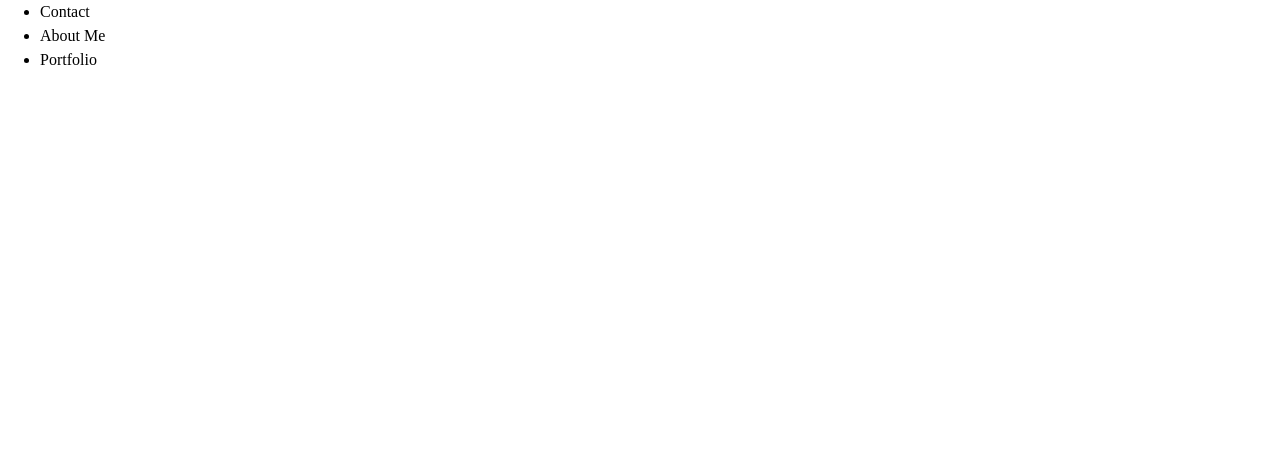
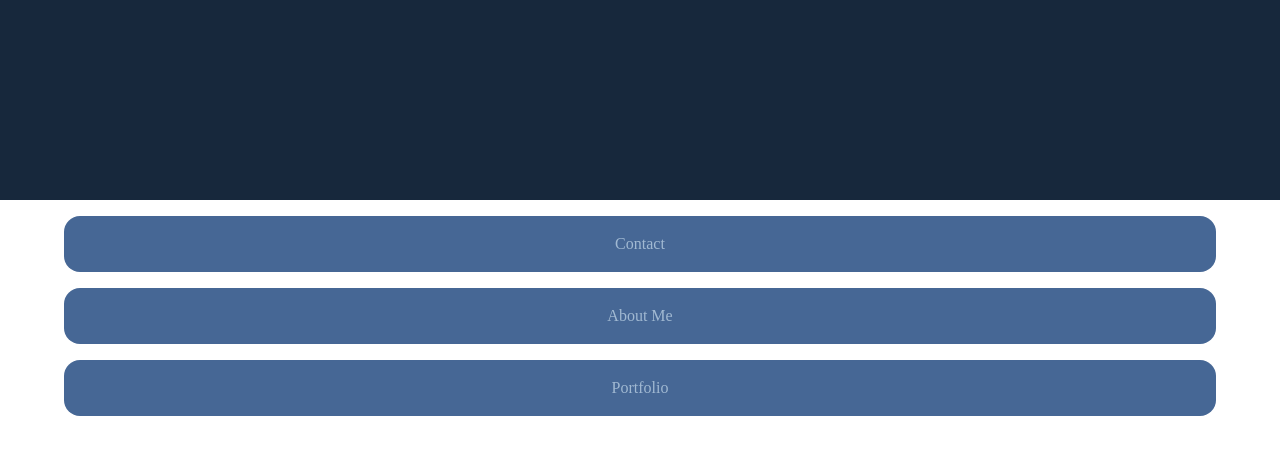
Before and after one commit to matthew-stockinger/matthewstockinger.com, a plain HTML site: page index.html in a window 1280 px wide. Drawn offline with Linux system fonts and the light colour scheme.

Commit message:
style updates

```diff
--- a/style.css
+++ b/style.css
@@ -57,3 +57,23 @@ p, h1, h2, h3, h4, h5, h6 {
   --light-steel-blue: #a1b9d2ff;
   --queen-blue: #466795ff;
 }
+
+header {
+  background-color: var(--prussian-blue);
+  height: 25%;
+}
+
+#nav {
+  padding: 0;
+}
+
+#nav > li {
+  background-color: var(--queen-blue);
+  border-radius: 1rem;
+  color: var(--light-steel-blue);
+  display: block;
+  margin: 1rem auto;
+  padding: 1rem;
+  text-align: center;
+  width: 90%;
+}
```
Also changed, not shown: 1 other file.
